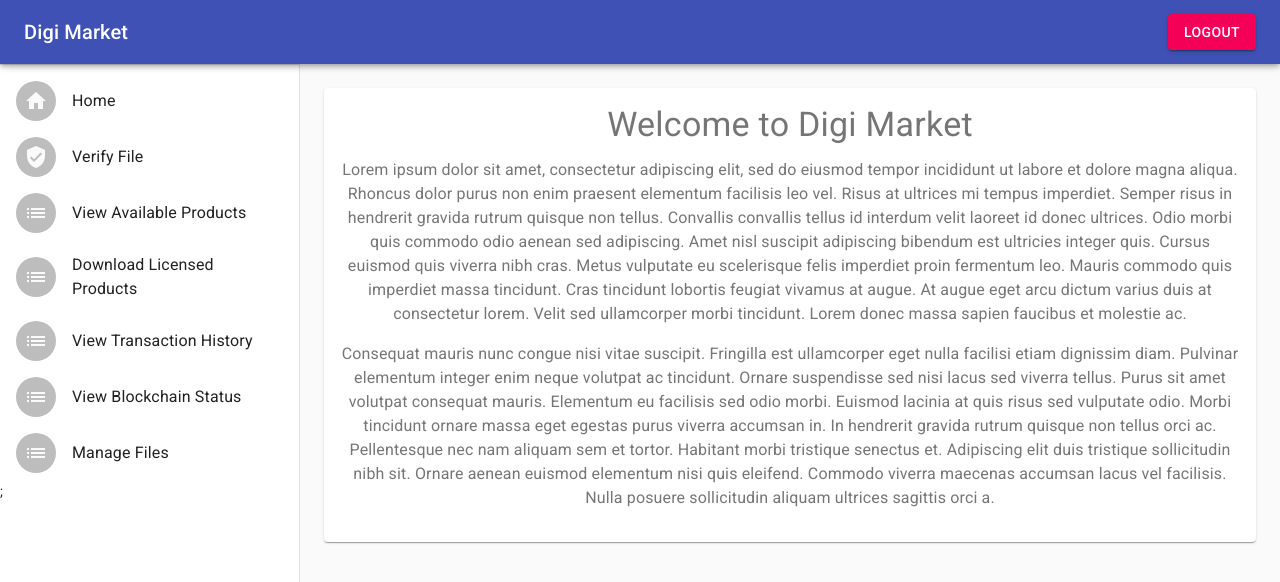
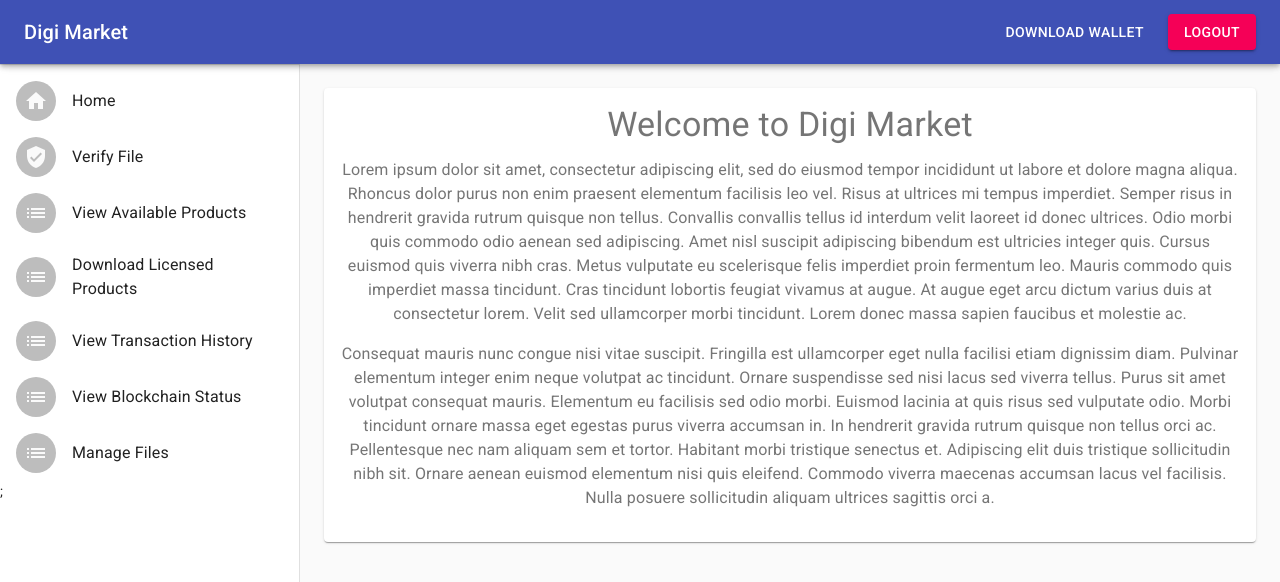
Before and after one commit to aaron-dodd/digimarket, a React (Create React App) app in the folder src/interface/client/: page / in a window 1280 px wide. Shown: the top 582 px of the page. Built offline with nearby package versions, Linux system fonts and the light colour scheme; sample sign-in values are in the browser's storage.

Commit message:
Add basic ability to download wallet

```diff
--- a/src/interface/client/src/App.js
+++ b/src/interface/client/src/App.js
@@ -2,7 +2,7 @@ import React, { useState, useContext, useMemo } from 'react';
 import { BrowserRouter as Router, Switch, Route } from 'react-router-dom';
 
 import { Link as RouterLink } from 'react-router-dom';
-import { makeStyles, useTheme } from '@material-ui/core/styles';
+import { makeStyles, useTheme, } from '@material-ui/core/styles';
 import AccountCircleIcon from '@material-ui/icons/AccountCircle';
 import AppBar from '@material-ui/core/AppBar';
 import Avatar from '@material-ui/core/Avatar';
@@ -63,6 +63,10 @@ const useStyles = makeStyles((theme) => ({
     drawerPaper: {
       width: drawerWidth,
     },
+    downloadWallet: {
+        color: "#FFF",
+        marginRight: theme.spacing(2),
+    },
     content: {
       flexGrow: 1,
       padding: theme.spacing(3),
@@ -86,6 +90,31 @@ export default function App(props) {
             setUserToken(null);
         }
     }));
+
+    const downloadWallet = async (event) => {
+        event.preventDefault();
+        fetch("/api/user/wallet/download", {
+            method: "POST",
+            headers: {
+                "Access-Control-Allow-Origin": "*",
+                "Content-Type": "application/json",
+                "x-access-token": localStorage.getItem("token")
+            },
+            body: null,
+        }).then(async (response) => {
+            return response.blob();
+        }).then(async (blob) => {
+            let url = URL.createObjectURL(
+                new Blob([blob]),
+            );
+            let anchor = document.createElement("a");
+            anchor.href = url;
+            anchor.download = "wallet.id"
+            document.body.appendChild(anchor);
+            anchor.click();
+            anchor.parentNode.removeChild(anchor);
+        });
+    }
 
     const handleDrawerToggle = () => {
       setMobileOpen(!mobileOpen);
@@ -163,7 +192,10 @@ export default function App(props) {
                             Digi Market
                         </Typography>
                         { userToken !== null ?
-                            <Button variant="contained" color="secondary" onClick={() => { authContext.logout() }}>Logout</Button> : <span></span>
+                            <div>
+                                <Button className={classes.downloadWallet} onClick={downloadWallet}>download wallet</Button>
+                                <Button variant="contained" color="secondary" onClick={() => { authContext.logout() }}>Logout</Button>
+                            </div> : <span></span>
                         }
                     </Toolbar>
                 </AppBar>
```
Also changed, not shown: 1 other file (tests, documents, lock files or other folders).
